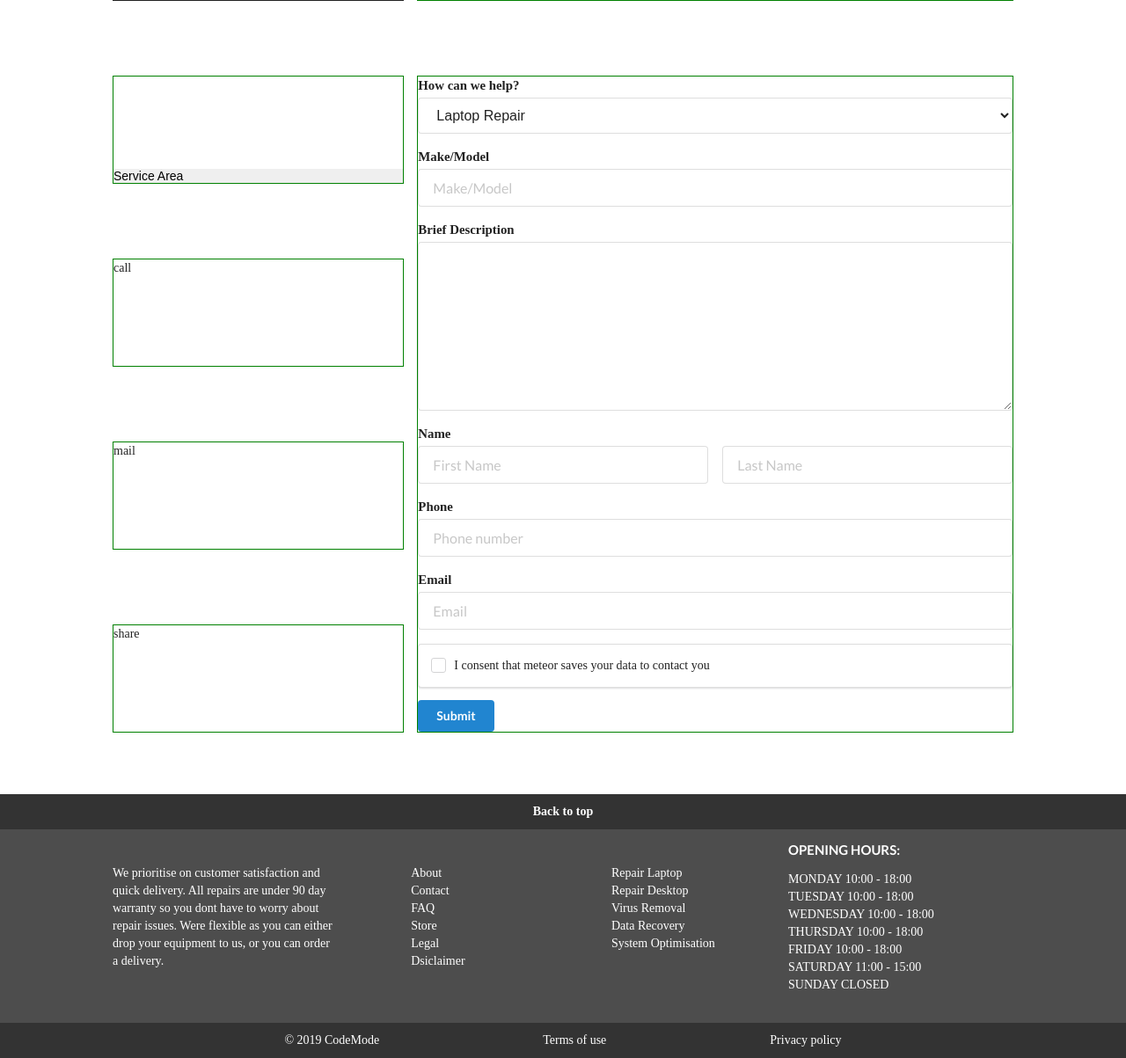
After one commit to logomonicLearning/Meteor, a PHP site: page /contact_old.php in a window 1280 px wide. The commit adds this page. Shown: the part 839-2042 px from the top of the page at 88% size. Run offline with PHP 8.4, Linux system fonts and the light colour scheme; some libraries are stand-ins or nearby versions; some web fonts are replaced.

Commit message:
modified the contact form... ive messed around with jsbin and have downloaded the new script onto pen drive, will do the finishing touches at class

```diff
--- /dev/null
+++ b/contact_old.php
@@ -0,0 +1,212 @@
+
+
+<?php
+    include_once ("header.php")
+?>
+
+<main class="contact">
+<div class="container">
+  <div class="wrapper grid">
+    <section id="opening">opening</section>
+    <section id="address">address</section>
+    <section id="service-area"><button>Service Area</button></section>
+    <section id="call">call</section>
+    <section id="mail">mail</section>
+    <section id="share">share</section>
+    <section id="map"><iframe src="https://www.google.com/maps/embed?pb=!1m14!1m12!1m3!1d2629977.6105622104!2d15.369873000000002!3d49.93000800000001!2m3!1f0!2f0!3f0!3m2!1i1024!2i768!4f13.1!5e0!3m2!1sen!2scz!4v1552141263491" width="100%" height="300" frameborder="0" style="border:0" allowfullscreen></iframe></section>
+    <section id="form">
+      <form class="ui large form">
+        <div class="ui error message"></div>
+        <div class="field">
+
+        <label for="enquiry">How can we help?</label>
+        <select name="enquiry" id="enquiry">
+          <option>Laptop Repair</option>
+          <option>Desktop Repair</option>
+          <option>Virus Removal</option>
+          <option>Data Recovery</option>
+          <!-- <option selected="selected">Medium</option> -->
+        </select>
+
+        </div>
+
+        <div class="field">
+            <label>Make/Model</label>
+            <input type="text" name="model" placeholder="Make/Model">
+        </div>
+
+      <div class="field">
+          <label>Brief Description</label>
+          <textarea name="description" id="description"></textarea>
+        </div>
+
+        <div class="field">
+          <label>Name</label>
+          <div class="two fields">
+            <div class="field">
+              <input type="text" name="first-name" placeholder="First Name">
+            </div>
+
+            <div class="field">
+              <input type="text" name="last-name" placeholder="Last Name">
+            </div>
+          </div><!-- end of two field  -->
+        </div><!-- end of field (one field containing two fieldcontainer with 2 fields) -->
+
+        <div class="field">
+            <label>Phone</label>
+            <input type="text" name="phone" placeholder="Phone number">
+        </div>
+
+        <div class="field">
+            <label>Email</label>
+            <input type="text" name="email" placeholder="Email">
+        </div>
+
+         <div class="ui segment">
+          <div class="field">
+            <div class="ui checkbox">
+              <input type="checkbox" name="consent" tabindex="0">
+              <label>I consent that meteor saves your data to contact you</label>
+            </div>
+          </div>
+        </div><!--end of ui segment  -->
+
+        <input type="submit" id="submit" class="ui primary button" tabindex="0" value="Submit">
+
+
+    </form>
+  </section>
+  </div>
+</div>
+  </main>
+<script id="jsbin-javascript">
+$(document).ready(function() {
+      // $('.ui.form')
+      //   .form({
+      //     fields: {
+      //       email: {
+      //         identifier  : 'email',
+      //         rules: [
+      //           {
+      //             type   : 'empty',
+      //             prompt : 'Please enter your e-mail'
+      //           },
+      //           {
+      //             type   : 'email',
+      //             prompt : 'Please enter a valid e-mail'
+      //           }
+      //         ]
+      //       },
+      //       password: {
+      //         identifier  : 'password',
+      //         rules: [
+      //           {
+      //             type   : 'empty',
+      //             prompt : 'Please enter your password'
+      //           },
+      //           {
+      //             type   : 'length[6]',
+      //             prompt : 'Your password must be at least 6 characters'
+      //           }
+      //         ]
+      //       }
+      //     }
+      //   });
+      $('.ui.form')
+              .form({
+                fields: {
+                  enquiry, model, first-name, last-name, email, phone, consent
+
+                  enquiry: {
+                    identifier  : 'enquiry',
+                    rules: [
+                      {
+                        type   : 'empty',
+                        prompt : 'Please enter the purpose of your enquiry'
+                      }
+                    ]
+                  },
+
+                  model: {
+                    identifier  : 'model',
+                    rules: [
+                      {
+                        type   : 'empty',
+                        prompt : 'Please enter the model number of your computer/laptop'
+                      }
+                    ]
+                  },
+
+                  first-name: {
+                    identifier  : 'first-name',
+                    rules: [
+                      {
+                        type   : 'empty',
+                        prompt : 'Please enter your first name'
+                      }
+                    ]
+                  },
+
+                  last-name: {
+                    identifier  : 'last-name',
+                    rules: [
+                      {
+                        type   : 'empty',
+                        prompt : 'Please enter your first name'
+                      }
+                    ]
+                  },
+
+                  email: {
+                    identifier  : 'email',
+                    rules: [
+                      {
+                        type   : 'empty',
+                        prompt : 'Please enter your e-mail'
+                      },
+                      {
+                        type   : 'email',
+                        prompt : 'Please enter a valid e-mail'
+                      }
+                    ]
+                  },
+
+
+                  phone: {
+                    identifier  : 'phone',
+                    rules: [
+                      {
+                        type   : 'empty',
+                        prompt : 'Please enter your e-mail'
+                      },
+                      {
+                        type   : 'phone',
+                        prompt : 'Please enter a valid phone number'
+                      }
+                    ]
+                  }
+                }
+              });
+
+      $("#enquiry").selectmenu();
+
+    })
+
+    // $("#submit").on("submit", function(e){
+    //   e.preventDefault();
+    //   // enquiry, model, description, first-name, consent, email, phone
+    //   var enquiry, model, description, fname, sname, email, phone, consent;
+
+
+    //   alert("hello");
+    // })
+
+      // $('#form .dropdown.icon').click(function(){
+      //   $(".menu").show()
+      // });
+
+</script>
+<?php
+    include_once ("footer.php");
+?>
--- a/header.php
+++ b/header.php
@@ -58,7 +58,8 @@
     <!-- components -->
     <script type="text/javascript" src="js/assets/components/rating.js"></script>
     <script type="text/javascript" src="js/assets/components/transition.js"></script>
-    <script src="js/form.js"></script>
+    <!-- doesnt work so cancelled -->
+    <!-- <script src="js/assets/components/form.js"></script>   -->
     <script src="js/transition.js"></script>
     <script src="js/dropdown.js"></script>
 
```
Also changed, not shown: contact.php (+124 -105 lines).
